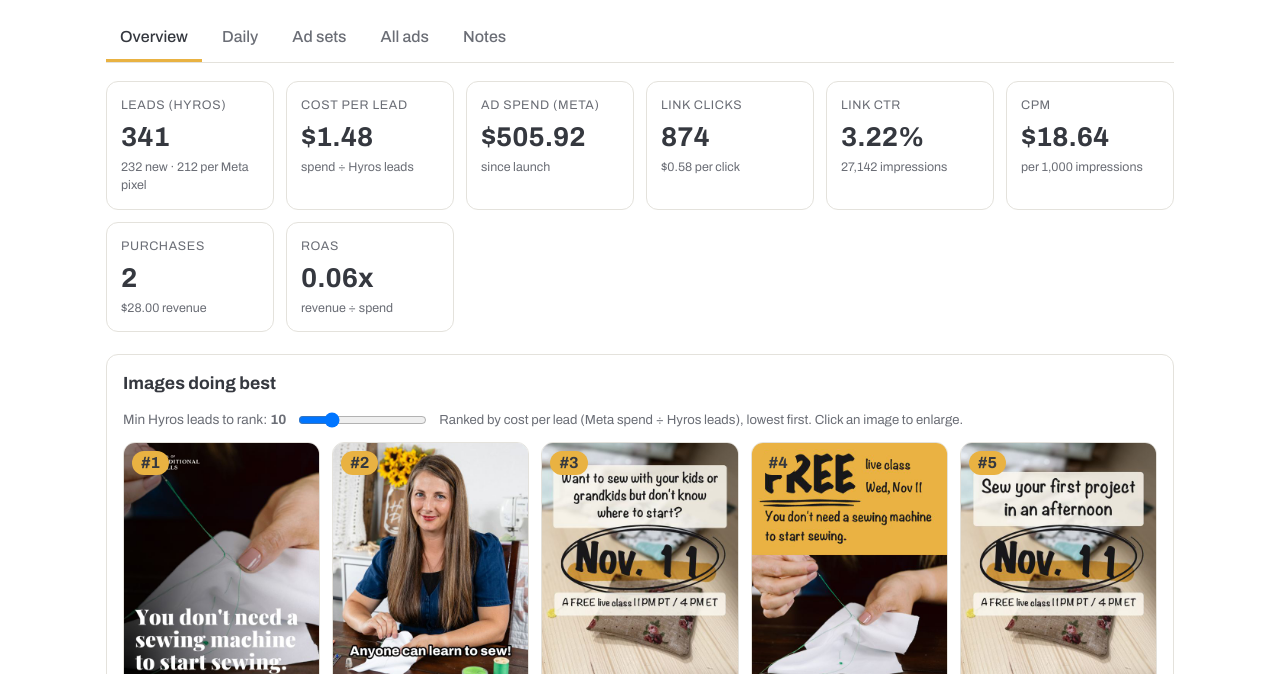
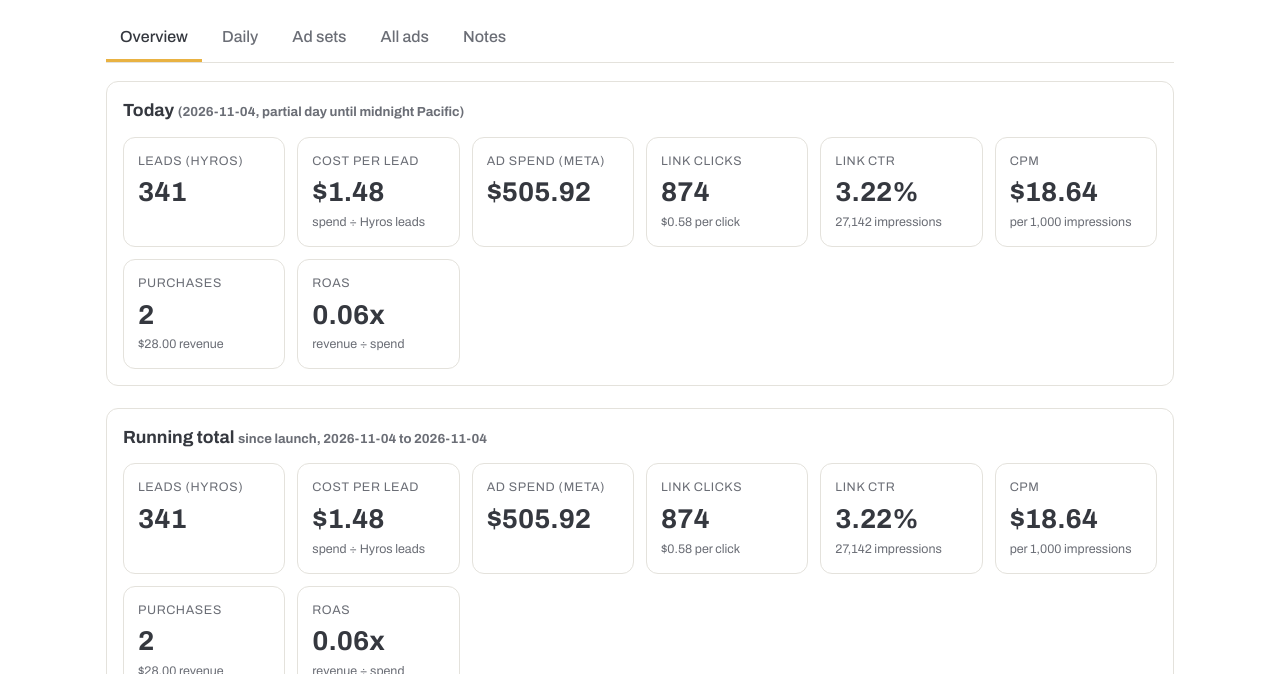
Before and after one commit to gostrategicmarketing-deployment/sts-sewing-webinar-3555733e35, a plain HTML site: page index.html in a window 1280 px wide. Shown: the part 126-800 px from the top of the page. Drawn offline with Linux system fonts and the light colour scheme; a web font is replaced by a local one.

Commit message:
Overview: stationary Today box and Running total box; drop leads sub-note

```diff
--- a/index.html
+++ b/index.html
@@ -88,7 +88,8 @@ tr.hl td{background:color-mix(in srgb,var(--sun) 14%,transparent)}
 </div>
 
 <section id="ov">
-  <div class="grid" id="kpis"></div>
+  <div class="card"><h2>Today <span class="note" id="dlbl"></span></h2><div class="grid" id="kd" style="margin:0"></div></div>
+  <div class="card"><h2>Running total <span class="note" id="rlbl"></span></h2><div class="grid" id="kpis" style="margin:0"></div></div>
   <div class="card">
     <h2>Images doing best</h2>
     <div class="row">
@@ -192,12 +193,18 @@ function buildSets(){
   AD.forEach(a=>{const k=short(a.set);const s=m[k]||(m[k]={set:k,spend:0,impr:0,clicks:0,leads:0,nl:0,sales:0,rev:0});["spend","impr","clicks","leads","nl","sales","rev"].forEach(x=>s[x]+=a[x])});
   SETS=Object.values(m).map(derive);
 }
+function kpiRows(t){
+  return [["Leads (Hyros)",int(t.leads),""],["Cost per lead",usd(t.cpl),"spend ÷ Hyros leads"],["Ad spend (Meta)",usd(t.spend),""],
+  ["Link clicks",int(t.clicks),`${usd(t.cpc)} per click`],["Link CTR",pct(t.ctr),`${int(t.impr)} impressions`],["CPM",usd(t.cpm),"per 1,000 impressions"],
+  ["Purchases",t.sales?int(t.sales):"-",t.rev?usd(t.rev)+" revenue":"none yet"],["ROAS",t.roas?t.roas.toFixed(2)+"x":"-",t.roas?"revenue ÷ spend":"no revenue yet"]]
+  .map(x=>`<div class="kpi"><div class="l">${x[0]}</div><div class="v">${x[1]}</div><div class="s">${x[2]||"&nbsp;"}</div></div>`).join("");
+}
 function renderKpis(){
-  const t=derive({...D.total});
-  const k=[["Leads (Hyros)",int(t.leads),`${int(t.nl)} new · ${int(t.ml)} per Meta pixel`],["Cost per lead",usd(t.cpl),"spend ÷ Hyros leads"],["Ad spend (Meta)",usd(t.spend),"since launch"],
-  ["Link clicks",int(t.clicks),`${usd(t.cpc)} per click`],["Link CTR",pct(t.ctr),`${int(t.impr)} impressions`],["CPM",usd(t.cpm),"per 1,000 impressions"],
-  ["Purchases",t.sales?int(t.sales):"-",t.rev?usd(t.rev)+" revenue":"none yet"],["ROAS",t.roas?t.roas.toFixed(2)+"x":"-",t.roas?"revenue ÷ spend":"no revenue yet"]];
-  $("#kpis").innerHTML=k.map(x=>`<div class="kpi"><div class="l">${x[0]}</div><div class="v">${x[1]}</div><div class="s">${x[2]}</div></div>`).join("");
+  const days=D.daily,last=days[days.length-1];
+  $("#kpis").innerHTML=kpiRows(derive({...D.total}));
+  $("#rlbl").textContent="since launch, "+D.range[0]+" to "+D.range[1];
+  $("#kd").innerHTML=last?kpiRows(derive({...last})):'<div class="note">No data for today yet.</div>';
+  $("#dlbl").textContent=last?"("+last.date+", partial day until midnight Pacific)":"";
 }
 function renderTop(){
   const m=+$("#min").value;$("#minv").textContent=m;
```
